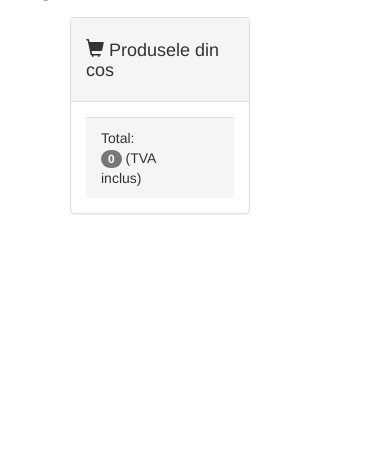
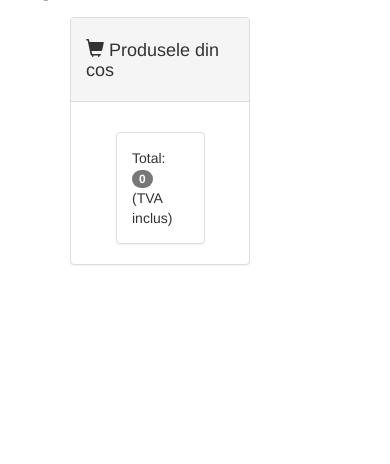
Before and after one commit to cristid9/web-store, a Flask app: page /cart in a window 390 px wide; the page is wider, and only the part inside the window is pictured. Shown: the part 55-519 px from the top of that part. Run offline with Flask 3, Linux system fonts and the light colour scheme; parts of the project's set-up code (start-up, migrations or seed data) failed here and were passed over; some libraries are stand-ins or nearby versions.

Commit message:
Fix display issue in products_in_cart.html

```diff
--- a/src/app/templates/products_in_cart.html
+++ b/src/app/templates/products_in_cart.html
@@ -79,7 +79,15 @@
 							</div>
 						{% endfor %}
 					</div>
-					<div class="panel-footer">
+				</div>
+				<div class="container">
+					<div class="row">
+						<div class="col-xs-1">
+							<!--filler-->
+						</div>
+						<div class="col-xs-8">
+							<div class="panel panel-default">
+								<div class="panel-body">
 									{% if not is_empty %}
 										{% for shippingMethod in g.shippingMethods %}
 											<div class="row">
@@ -131,6 +139,10 @@
 							</div>
 						</div>
 					</div>
+				</div>
+			</div>
+		</div>
+
 
 	{% include 'modals/order_details_modal.html' %}
 	{% include 'modals/status_modal.html' %}
```
Lines whose indentation alone changed are shown as unchanged.
